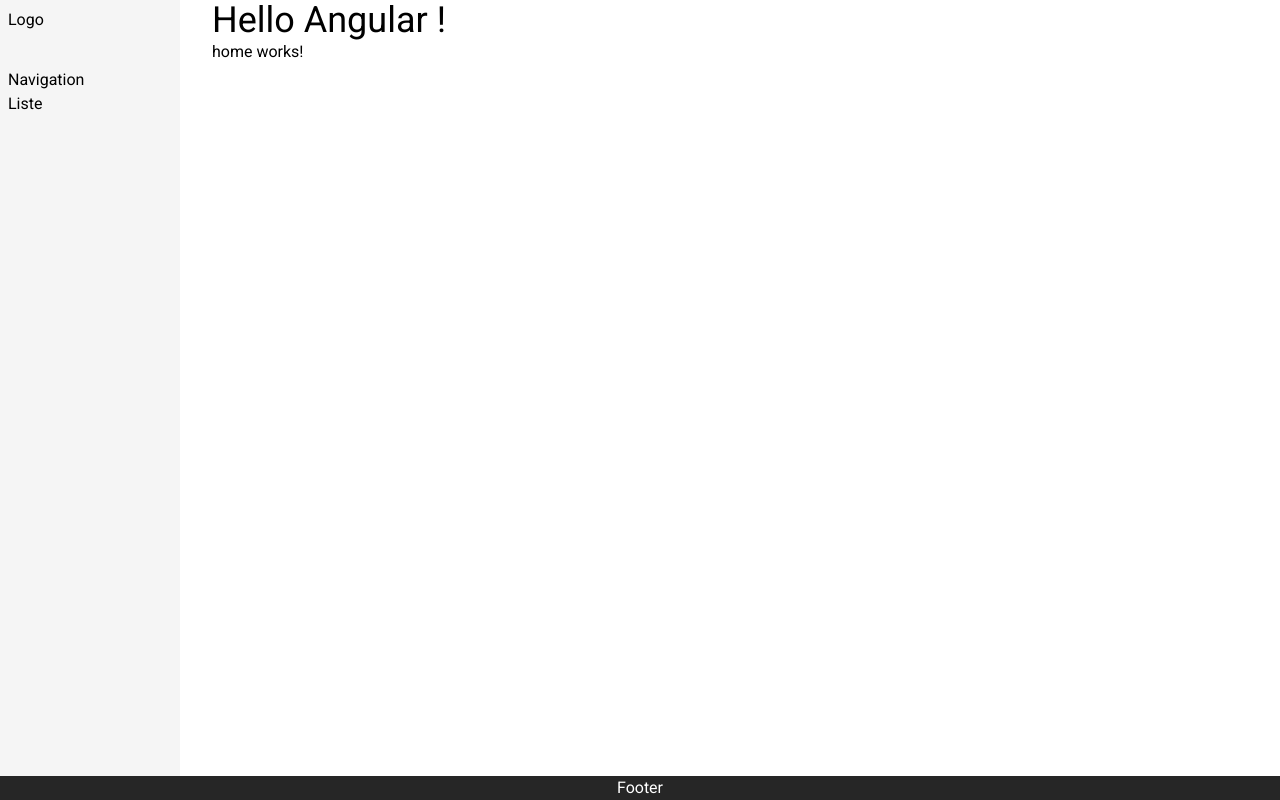
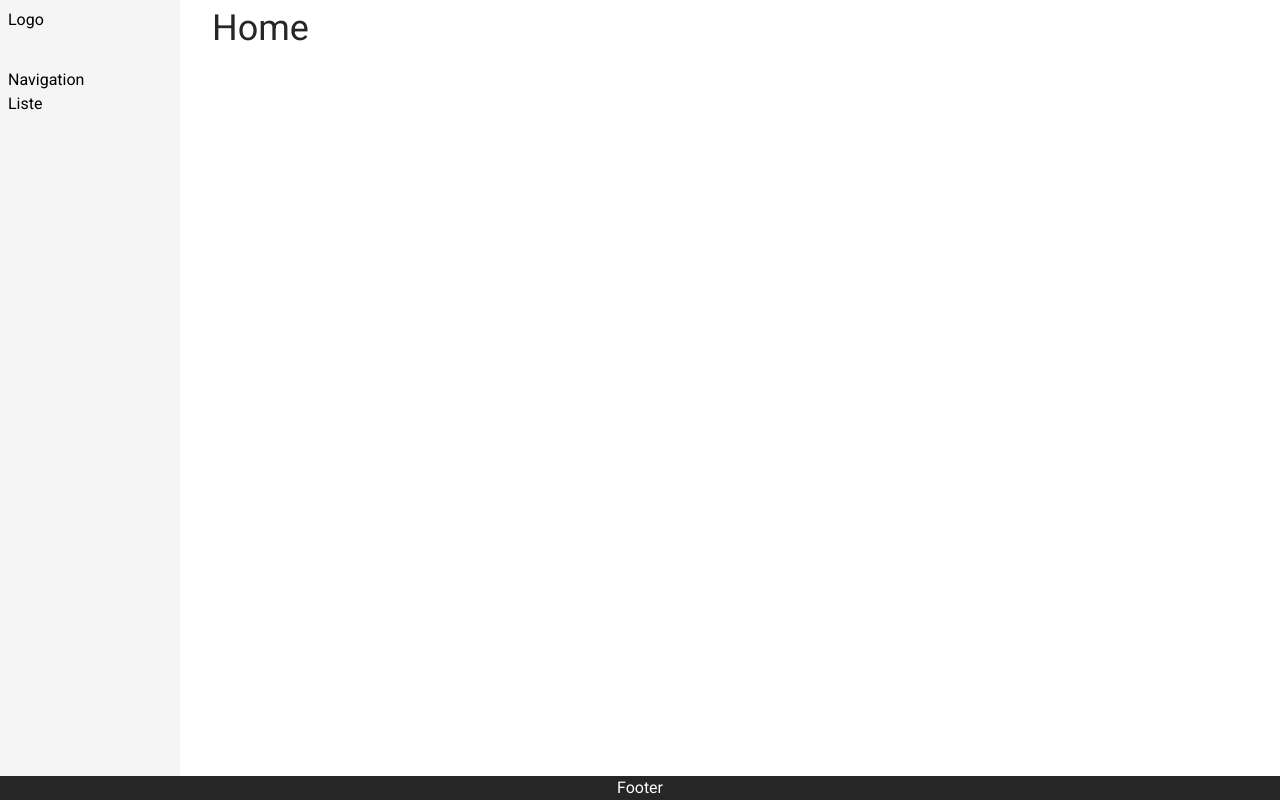
Before and after one commit to giltest99/Angular-01, an Angular app: page / in a window 1280 px wide. Built offline with nearby package versions, Linux system fonts and the light colour scheme; a web font is replaced by a local one.

Commit message:
Create Title component with prop. Add to Home component.

```diff
--- a/src/app/app.component.html
+++ b/src/app/app.component.html
@@ -1,12 +1,11 @@
 <div class="flex flex-col h-screen">
   <main class="flex flex-row gap-8 grow">
     <section class="min-w-[180px] max-w-[240px] bg-neutral-100 p-2">
-        <header class="w-full h-[60px]">Logo</header>
-        <p>Navigation</p>
-        <nav>Liste</nav>
+      <header class="w-full h-[60px]">Logo</header>
+      <p>Navigation</p>
+      <nav>Liste</nav>
     </section>
     <div>
-      <h1 class="text-4xl">Hello Angular !</h1>
       <router-outlet></router-outlet>
     </div>
   </main>
--- a/src/app/app.module.ts
+++ b/src/app/app.module.ts
@@ -6,13 +6,15 @@ import { AppComponent } from './app.component';
 import { HomeComponent } from './home/home.component';
 import { KonkatComponent } from './konkat/konkat.component';
 import { NotFoundComponent } from './core/not-found/not-found.component';
+import { TitleComponent } from './shared/title/title.component';
 
 @NgModule({
   declarations: [
     AppComponent,
     HomeComponent,
     KonkatComponent,
-    NotFoundComponent
+    NotFoundComponent,
+    TitleComponent
   ],
   imports: [
     BrowserModule,
--- a/src/app/home/home.component.html
+++ b/src/app/home/home.component.html
@@ -1 +1 @@
-<p>home works!</p>
+<app-title [text]="'Home'"></app-title>
--- a/src/app/home/home.component.ts
+++ b/src/app/home/home.component.ts
@@ -3,7 +3,7 @@ import { Component } from '@angular/core';
 @Component({
   selector: 'app-home',
   templateUrl: './home.component.html',
-  styleUrls: ['./home.component.css']
+  styleUrls: ['./home.component.css'],
 })
 export class HomeComponent {
 
--- /dev/null
+++ b/src/app/shared/title/title.component.html
@@ -0,0 +1 @@
+<h1 class="text-4xl mt-2 mb-8 text-neutral-800">{{ text }}</h1>
```
Also changed, not shown: src/app/shared/title/title.component.ts (added, +10 -0 lines), src/app/shared/title/title.component.css (added), 1 other file (tests, documents, lock files or other folders).
